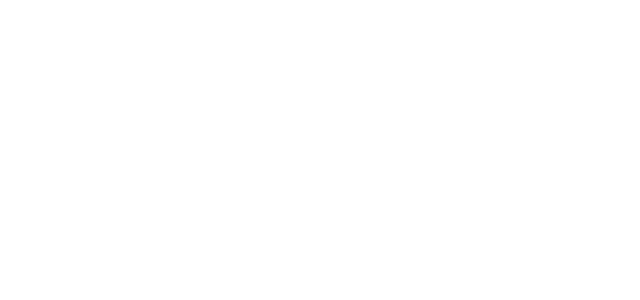
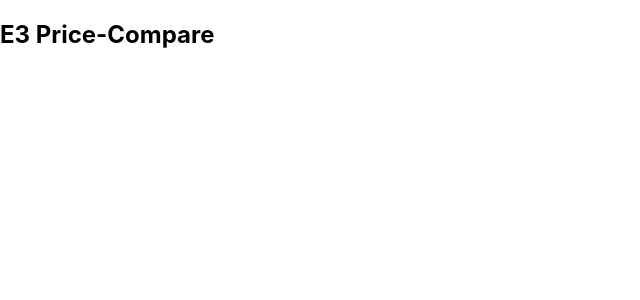
Before and after one commit to EduardoAcostaRoman/e3-price-compare, a React (Create React App) app: page / in a window 1280 px wide. Shown: the top 300 px of the page, without its empty margins (0-640 px from the left). Built offline with nearby package versions, Linux system fonts and the light colour scheme.

Commit message:
Create main layout

```diff
--- a/src/App.js
+++ b/src/App.js
@@ -1,3 +1,7 @@
-function App() {}
+import MainPage from './Pages/MainPage';
+
+function App() {
+  return <MainPage />;
+}
 
 export default App;
--- /dev/null
+++ b/src/Components/layout/Layout.module.css
@@ -0,0 +1,5 @@
+.main {
+  margin: 3rem auto;
+  width: 90%;
+  max-width: 40rem;
+}
--- a/src/Pages/Main.js
+++ /dev/null
@@ -1,3 +0,0 @@
-const Main = () => {};
-
-export default Main;
--- /dev/null
+++ b/src/Pages/MainPage.js
@@ -0,0 +1,9 @@
+const MainPage = () => {
+  return (
+    <section>
+      <h1>E3 Price-Compare</h1>
+    </section>
+  );
+};
+
+export default MainPage;
```
Also changed, not shown: src/Components/layout/Layout.js (added, +13 -0 lines), src/Components/ui/Card.js (renamed from src/Components/layout/ui/Card.js), src/Components/ui/Card.module.css (renamed from src/Components/layout/ui/Card.module.css).
